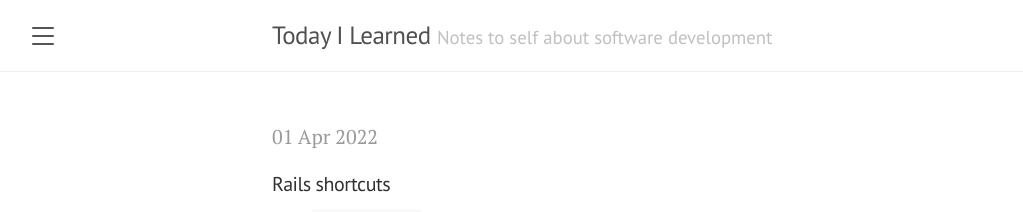
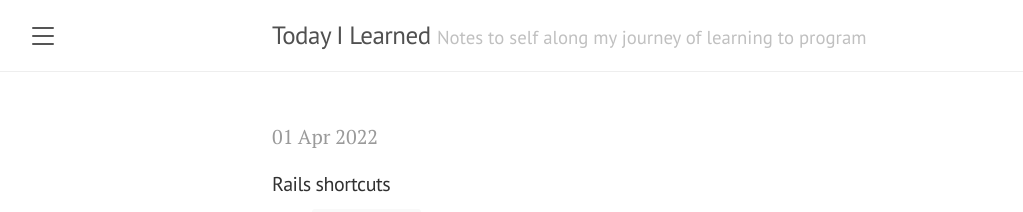
Before and after one commit to trevor-mill/learning_journal, a Jekyll site: the page built from index.html, in a window 1280 px wide. Shown: the top 212 px of the page, without its empty margins (8-1031 px from the left). Built offline with Jekyll 4.4.1, drawn with Linux system fonts in a browser that asks for light colours; the list of posts is cut into pages by our own code.

Commit message:
changed title

```diff
--- a/_config.yml
+++ b/_config.yml
@@ -1,6 +1,6 @@
 # Setup
 title:               'Today I Learned'
-tagline:             'Notes to self about software development'
+tagline:             'Notes to self along my journey of learning to program'
 description:         ''
 url:                 'https://trevor-mill.github.io/'
 baseurl:             'learning_journal/'
```
